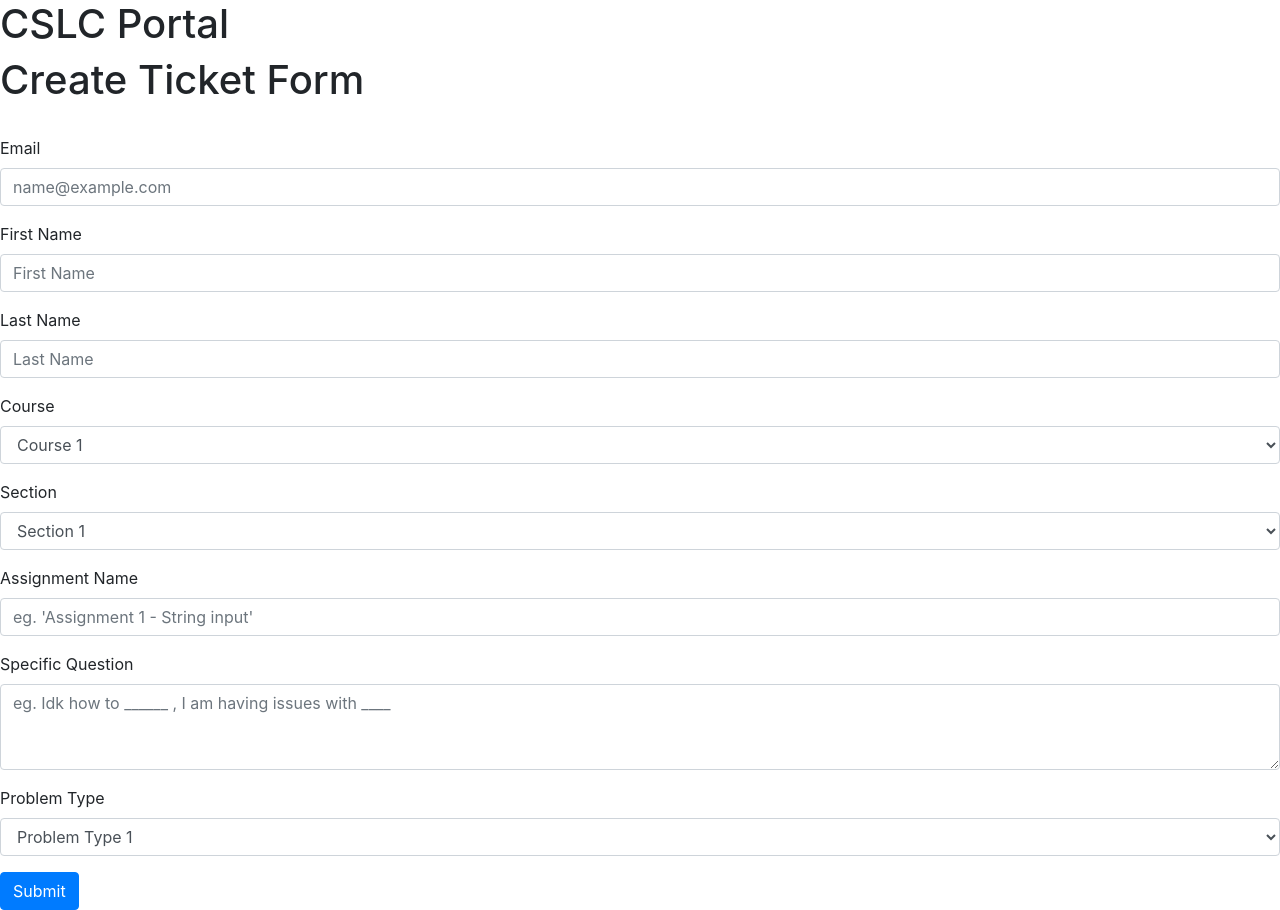
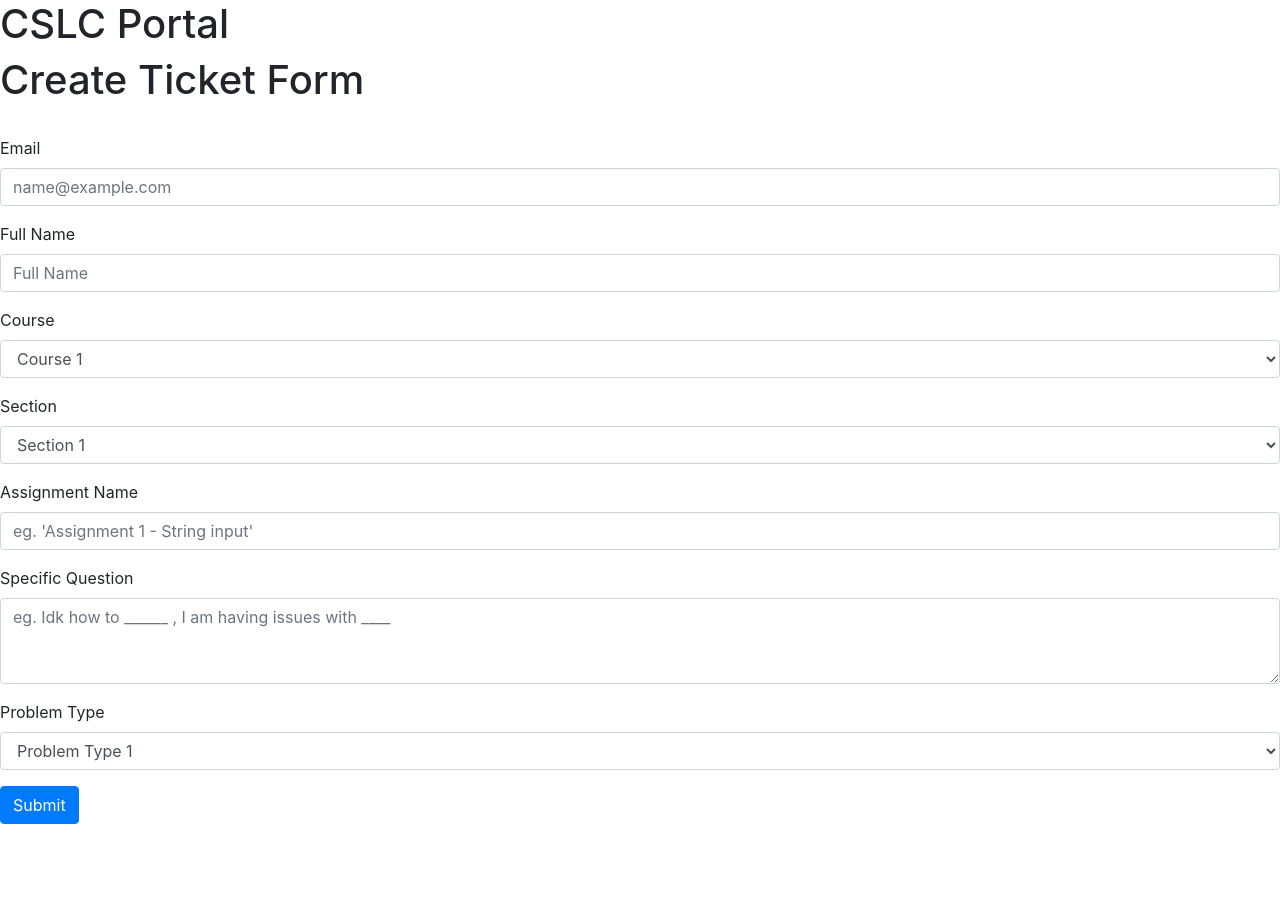
Before and after one commit to CSLC-Portal/UNO-CSLC-Ticket-Portal, a Flask app: template portal/app/templates/create-ticket.html in a window 1280 px wide. After the commit the page ends 824 px from the top, so only its background shows below. Run offline with Flask 3, Linux system fonts and the light colour scheme; the template is opened without the code that fills it, so the values that code supplies are empty; parts of the project's set-up code (start-up, migrations or seed data) failed here and were passed over.

```diff
--- a/portal/app/templates/create-ticket.html
+++ b/portal/app/templates/create-ticket.html
@@ -6,21 +6,17 @@
 
 <form action="/create-ticket" method="POST">
     <div class="form-group">
-      <label for="emailAddressInput">Email</label>
-      <input type="email" class="form-control" id="emailAddressInput" placeholder="name@example.com" name="emailAdressField">
+      <label for="email">Email</label>
+      <input type="email" class="form-control" id="email" placeholder="name@example.com" name="email">
     </div>
     <div class="form-group">
-        <label for="firstNameInput">First Name</label>
-        <input type="text" class="form-control" id="firstNameInput" placeholder="First Name" name="firstNameField">
-    </div>
-    <div class="form-group">
-        <label for="lastNameInput">Last Name</label>
-        <input type="text" class="form-control" id="lastNameInput" placeholder="Last Name" name="lastNameField">
+        <label for="fullname">Full Name</label>
+        <input type="text" class="form-control" id="fullname" placeholder="Full Name" name="fullname">
     </div>
 
     <div class="form-group">
-      <label for="courseInput">Course</label>
-      <select class="form-control" id="courseInput" name="courseField">
+      <label for="course">Course</label>
+      <select class="form-control" id="course" name="course">
         <option>Course 1</option>
         <option>Course 2</option>
         <option>Course 3</option>
@@ -30,8 +26,8 @@
     </div>
 
     <div class="form-group">
-        <label for="sectionInput">Section</label>
-        <select class="form-control" id="sectionInput" name="sectionField">
+        <label for="section">Section</label>
+        <select class="form-control" id="section" name="section">
           <option>Section 1</option>
           <option>Section 2</option>
           <option>Section 3</option>
@@ -41,18 +37,18 @@
     </div>
 
     <div class="form-group">
-        <label for="assignmentNameInput">Assignment Name</label>
-        <input type="text" class="form-control" id="assignmentNameInput" placeholder="eg. 'Assignment 1 - String input'" name="assignmentNameField">
+        <label for="assignment">Assignment Name</label>
+        <input type="text" class="form-control" id="assignment" placeholder="eg. 'Assignment 1 - String input'" name="assignment">
     </div>
 
     <div class="form-group">
-      <label for="specificQuestionInput">Specific Question</label>
-      <textarea class="form-control" id="specificQuestionInput" rows="3" placeholder="eg. Idk how to ______ , I am having issues with ____" name="specificQuestionField"></textarea>
+      <label for="question">Specific Question</label>
+      <textarea class="form-control" id="question" rows="3" placeholder="eg. Idk how to ______ , I am having issues with ____" name="question"></textarea>
     </div>
 
     <div class="form-group">
-        <label for="problemTypeInput">Problem Type</label>
-        <select class="form-control" id="problemTypeInput" name="problemTypeField">
+        <label for="problem">Problem Type</label>
+        <select class="form-control" id="problem" name="problem">
           <option>Problem Type 1</option>
           <option>Problem Type 2</option>
           <option>Problem Type 3</option>
```
Also changed, not shown: portal/app/blueprints/views.py (+34 -12 lines), portal/tests/test_portal_auth.py (+33 -9 lines).
